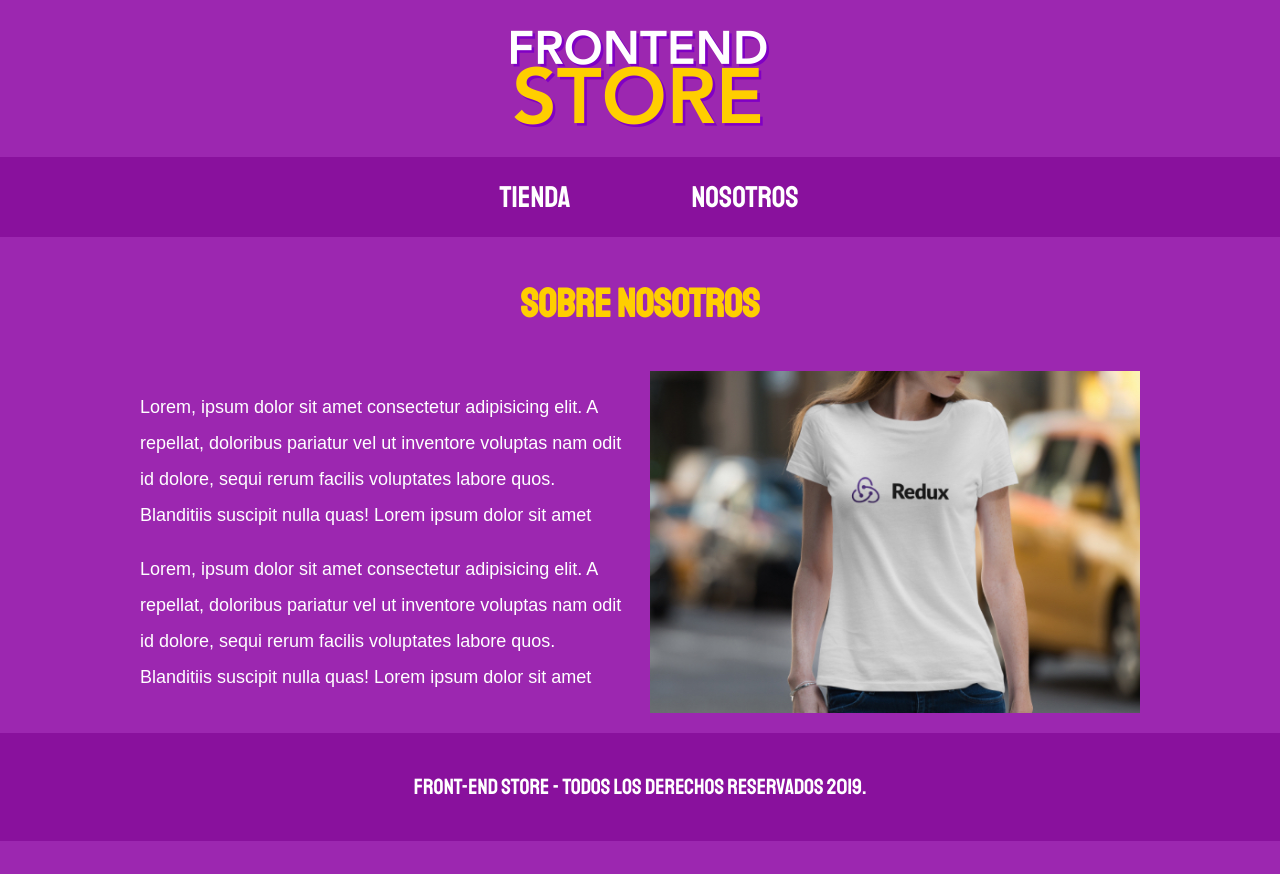
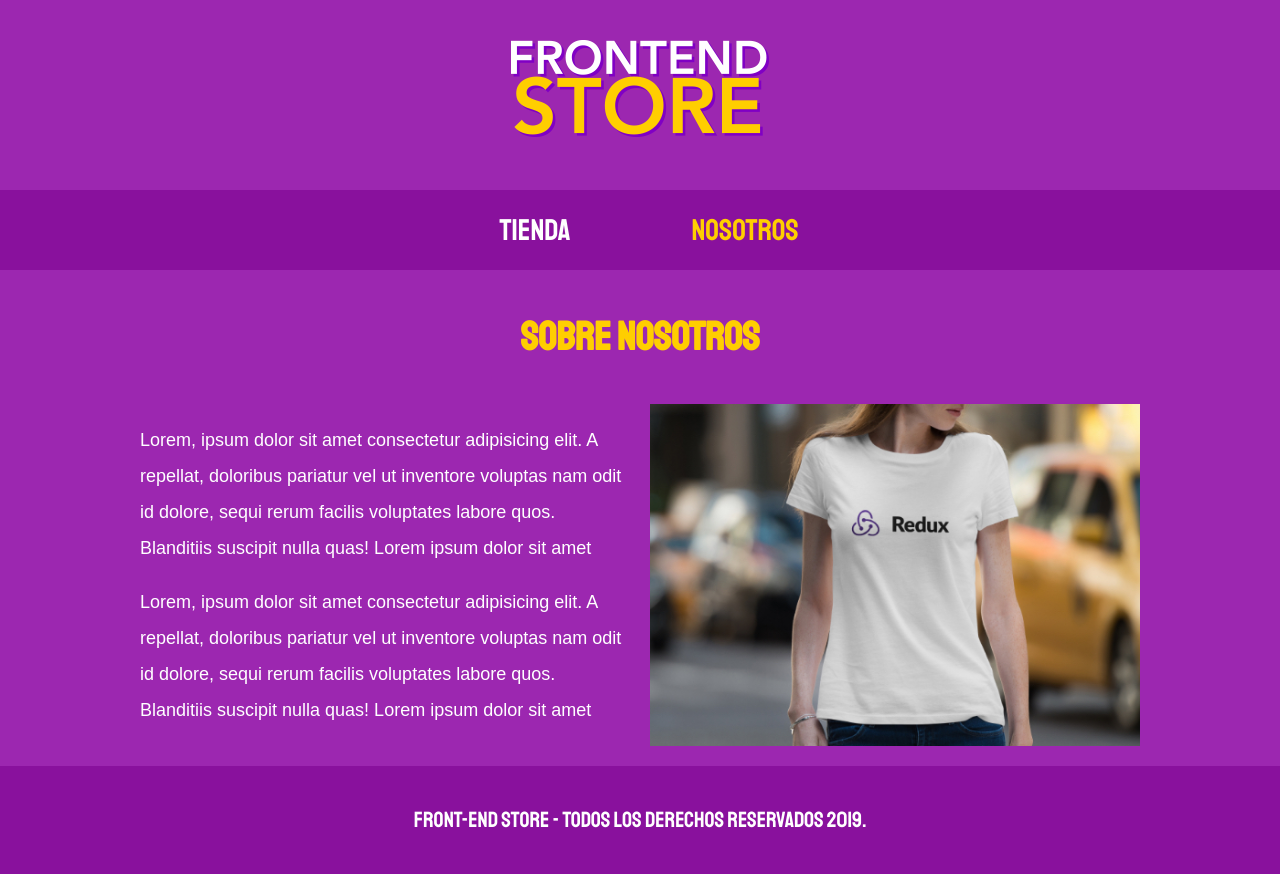
Before and after one commit to CrisGonzalez7/fontend-store, a plain HTML site: page nosotros.html in a window 1280 px wide. Before the commit the page ends 841 px from the top, so only its background shows below. Drawn offline with nearby package versions, Linux system fonts and the light colour scheme.

Commit message:
BEM en header y navegacion

```diff
--- a/css/style.css
+++ b/css/style.css
@@ -1,9 +1,13 @@
 :root {
-    --fuentePrin: 'Staatliches', cursive;
     /*colores*/
     --primario: #9c27b0;
-    --primarioOsc: #89119d;
+    --primarioOscuro: #89119d;
     --secundario: #ffce00;
+    --secundarioOscuro: rgb(233, 287, 2);
+    --blanco: #fff;
+    --negro: #000;
+    /*fuente*/
+    --fuentePrin: 'Staatliches', cursive;
 }
 
 html {
@@ -16,6 +20,9 @@ html {
 *:after {
     box-sizing: inherit;
 }
+
+
+/** Globales **/
 
 body {
     background-color: var(--primario);
@@ -33,17 +40,34 @@ body.footer-fijo main {
     flex: 1;
 }
 
-h1 {
+h1,
+h2,
+h3 {
     color: var(--secundario);
     text-align: center;
+    font-family: var(--fuentePrin);
+}
+
+h1 {
     font-size: 4rem;
-    font-family: var(--fuentePrin);
+}
+
+h2 {
+    font-size: 3.2rem;
+}
+
+h3 {
+    font-size: 2.4rem;
 }
 
 p {
     font-size: 1.8rem;
     font-family: Arial, Helvetica, sans-serif;
-    color: white;
+    color: var(--blanco);
+}
+
+a {
+    text-decoration: none;
 }
 
 .contenedor {
@@ -65,22 +89,23 @@ img {
     padding: 3rem 0;
 }
 
+.header__logo {
+    margin: 1rem 0;
+}
+
 
 /**Navegación**/
 
-.barra {
-    background-color: var(--primarioOsc);
+.navegacion {
+    background-color: var(--primarioOscuro);
     padding: 1rem 0;
-}
-
-.barra .nav {
     display: grid;
     grid-template-columns: repeat(2, 200px);
     grid-column-gap: 1rem;
     justify-content: center;
 }
 
-.barra .nav a {
+.navegacion__enlace {
     font-family: var(--fuentePrin);
     font-size: 3rem;
     text-align: center;
@@ -88,7 +113,8 @@ img {
     text-decoration: none;
 }
 
-.barra .nav a:hover {
+.navegacion__enlace--activo,
+.navegacion__enlace:hover {
     color: var(--secundario);
 }
 
@@ -108,7 +134,7 @@ img {
 }
 
 .producto {
-    background-color: var(--primarioOsc);
+    background-color: var(--primarioOscuro);
     padding: 1rem;
 }
 
@@ -169,7 +195,7 @@ img {
 /**Footer**/
 
 .footer {
-    background-color: var(--primarioOsc);
+    background-color: var(--primarioOscuro);
     padding: 1rem 0;
     margin-top: 2rem;
 }
--- a/nosotros.html
+++ b/nosotros.html
@@ -14,15 +14,15 @@
 
 <body>
     <header class="header">
-        <img src="img/logo.png" alt="Logotipo">
+        <a href="index.html">
+            <img class="header__logo" src="img/logo.png" alt="Logotipo">
+        </a>
     </header>
 
-    <div class="barra">
-        <nav class="nav">
-            <a href="index.html">Tienda</a>
-            <a href="nosotros.html">Nosotros</a>
-        </nav>
-    </div>
+    <nav class="navegacion">
+        <a class="navegacion__enlace" href="index.html">Tienda</a>
+        <a class="navegacion__enlace navegacion__enlace--activo" href="nosotros.html">Nosotros</a>
+    </nav>
 
     <main class="contenedor">
         <h1>Sobre Nosotros</h1>
```
Also changed, not shown: index.html (+7 -7 lines), producto.html (+7 -7 lines).
